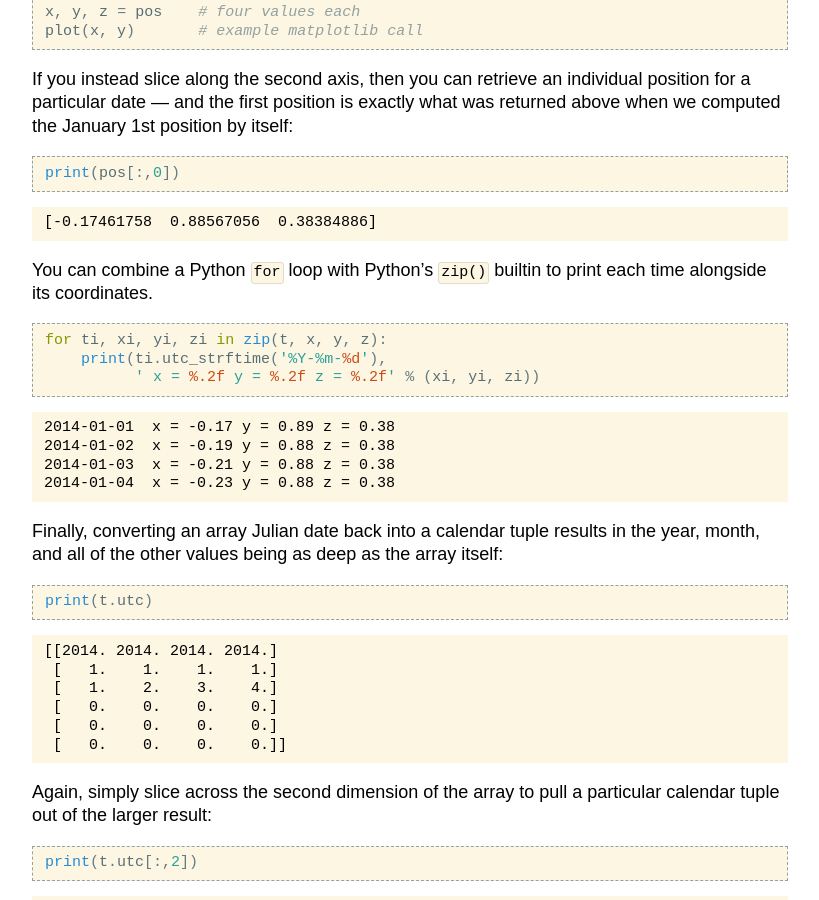
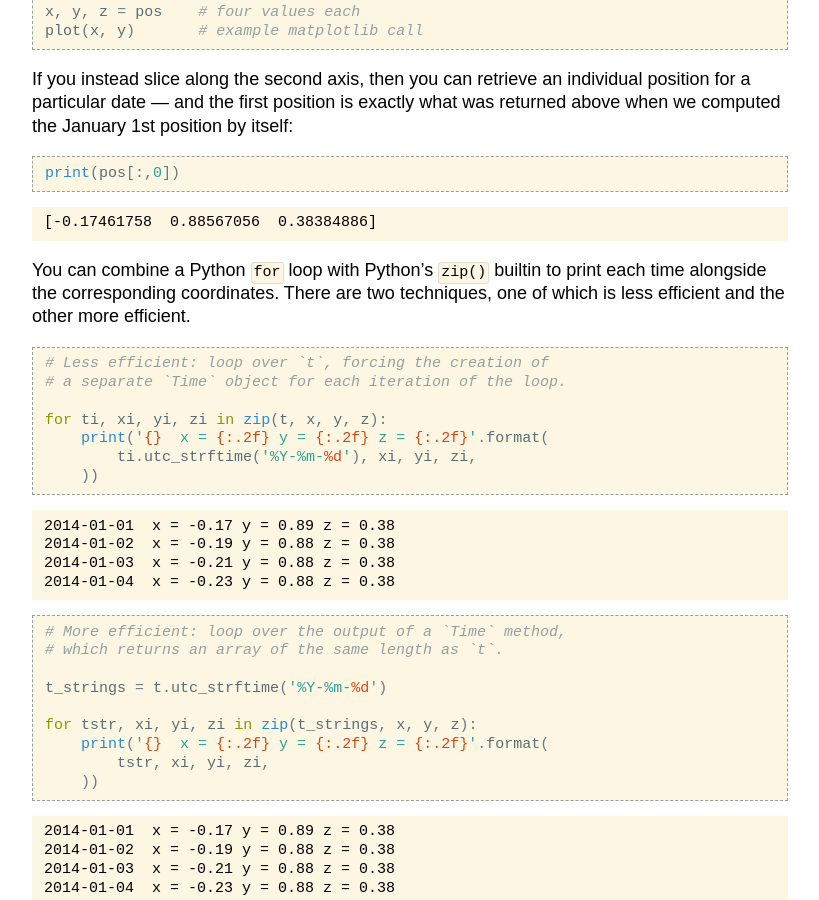
Before and after one commit to skyfielders/python-skyfield, a Sphinx documentation site: the page built from skyfield/documentation/time.rst, in a window 1280 px wide and 900 px high, scrolled down 7206 px. Shown: the whole window, without its empty margins (230-1049 px from the left). Built offline with Sphinx 7.4.7, drawn with Linux system fonts in a browser that asks for light colours; some web fonts are replaced; pages that are not in the unit, such as notebooks, are missing from menus.

Commit message:
Explain: it’s more efficient to loop over strings

```diff
--- a/skyfield/documentation/time.rst
+++ b/skyfield/documentation/time.rst
@@ -482,13 +482,38 @@ when we computed the January 1st position by itself:
     [-0.17461758  0.88567056  0.38384886]
 
 You can combine a Python ``for`` loop with Python’s ``zip()`` builtin
-to print each time alongside its coordinates.
+to print each time alongside the corresponding coordinates.
+There are two techniques,
+one of which is less efficient and the other more efficient.
 
 .. testcode::
 
+    # Less efficient: loop over `t`, forcing the creation of
+    # a separate `Time` object for each iteration of the loop.
+
     for ti, xi, yi, zi in zip(t, x, y, z):
-        print(ti.utc_strftime('%Y-%m-%d'),
-              ' x = %.2f y = %.2f z = %.2f' % (xi, yi, zi))
+        print('{}  x = {:.2f} y = {:.2f} z = {:.2f}'.format(
+            ti.utc_strftime('%Y-%m-%d'), xi, yi, zi,
+        ))
+
+.. testoutput::
+
+    2014-01-01  x = -0.17 y = 0.89 z = 0.38
+    2014-01-02  x = -0.19 y = 0.88 z = 0.38
+    2014-01-03  x = -0.21 y = 0.88 z = 0.38
+    2014-01-04  x = -0.23 y = 0.88 z = 0.38
+
+.. testcode::
+
+    # More efficient: loop over the output of a `Time` method,
+    # which returns an array of the same length as `t`.
+
+    t_strings = t.utc_strftime('%Y-%m-%d')
+
+    for tstr, xi, yi, zi in zip(t_strings, x, y, z):
+        print('{}  x = {:.2f} y = {:.2f} z = {:.2f}'.format(
+            tstr, xi, yi, zi,
+        ))
 
 .. testoutput::
 
```
